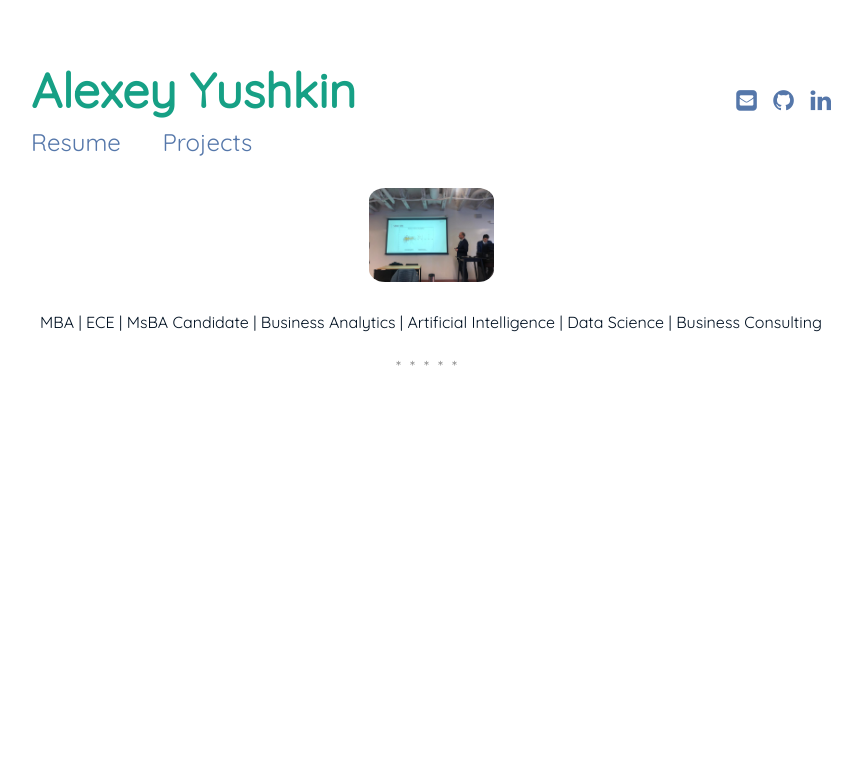
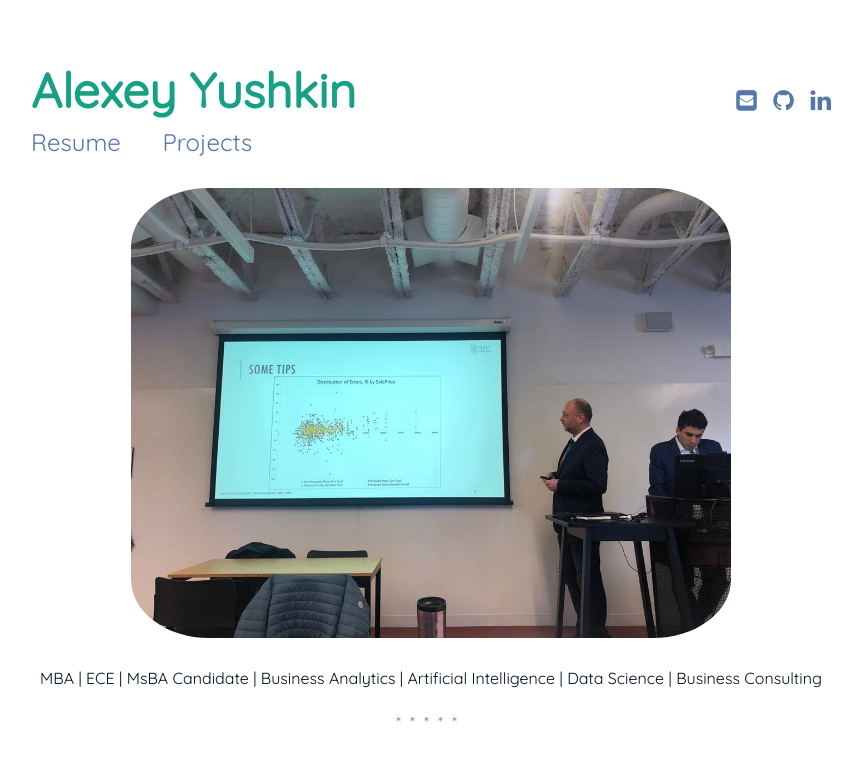
Before and after one commit to alexyushkin/alexyushkin.github.io, a Jekyll site: the page built from index.md, in a window 1280 px wide. Shown: the top 761 px of the page, without its empty margins (209-1071 px from the left). Built offline with Jekyll 4.4.1, drawn with Linux system fonts in a browser that asks for light colours.

Commit message:
Some changes

```diff
--- a/assets/css/main.css
+++ b/assets/css/main.css
@@ -170,7 +170,7 @@
 /* =Main Page *//*************************************************************/
   #about-img {
     border-radius: 13%;
-    max-width: 125px;
+    max-width: 600px;
     margin: auto;
     margin-bottom: 3%;
   }
```
Also changed, not shown: 1 other file.
